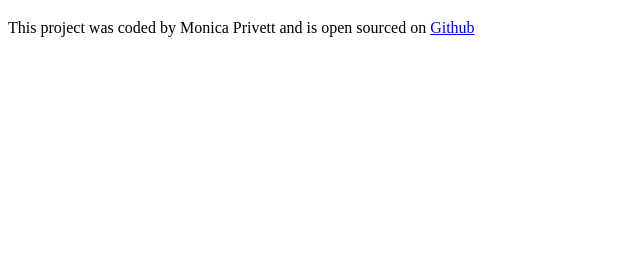
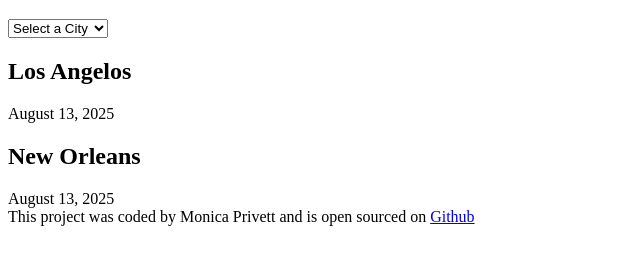
Before and after one commit to SteppingStoneCake/WeekTwoProject, a plain HTML site: page index.html in a window 1280 px wide. Shown: the part 61-326 px from the top of the page, without its empty margins (0-640 px from the left). Drawn offline with Linux system fonts and the light colour scheme.

Commit message:
Update index.html
updated code

```diff
--- a/index.html
+++ b/index.html
@@ -7,7 +7,32 @@
     <link rel="stylesheet" href="css/style.css"/>
 </head>
 <body>
+    <div class="Container">
    <h1> World Clock</h1>
+   <select>
+    <option value=""">Select a City</option>
+        <option value="">New York</option>
+         <option value="">Los Angelos</option>
+        <option value="">New Orleans</option>
+         <option value="">Phoenix</option>
+         <option value="">Aukland</option>
+         <option value="">Tokyo</option>
+   </select>
+   <div class="City">
+    <h2>
+        Los Angelos
+    </h2>
+    <div class="date"> August 13, 2025</div>
+    <div class="Time"></div>
+   </div>
+    <div class="City">
+    <h2>
+        New Orleans
+    </h2>
+    <div class="date"> August 13, 2025</div>
+    <div class="Time"></div>
+   </div>
+</div>
    <footer>
     This project was coded by Monica Privett and is open sourced on <a href="https://github.com/SteppingStoneCake">Github</a>
    </footer>
```
